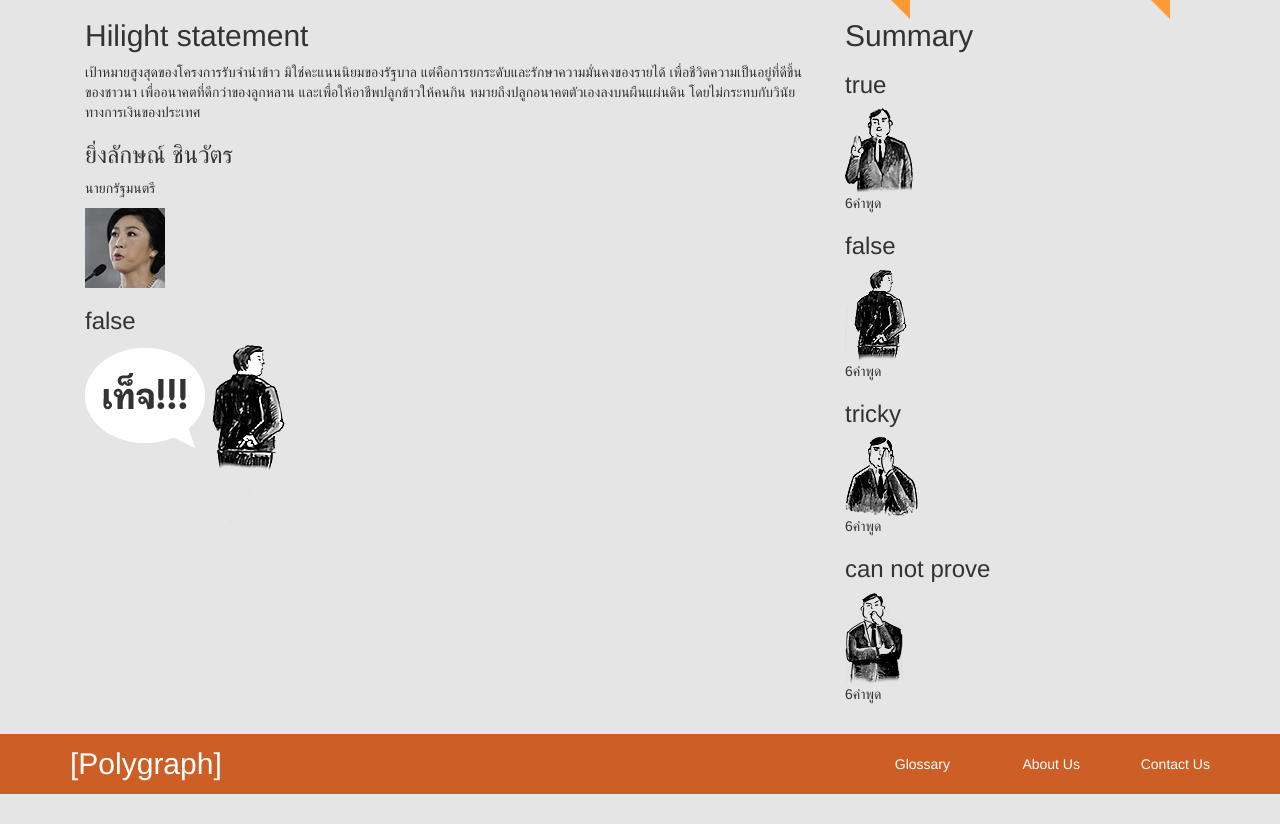
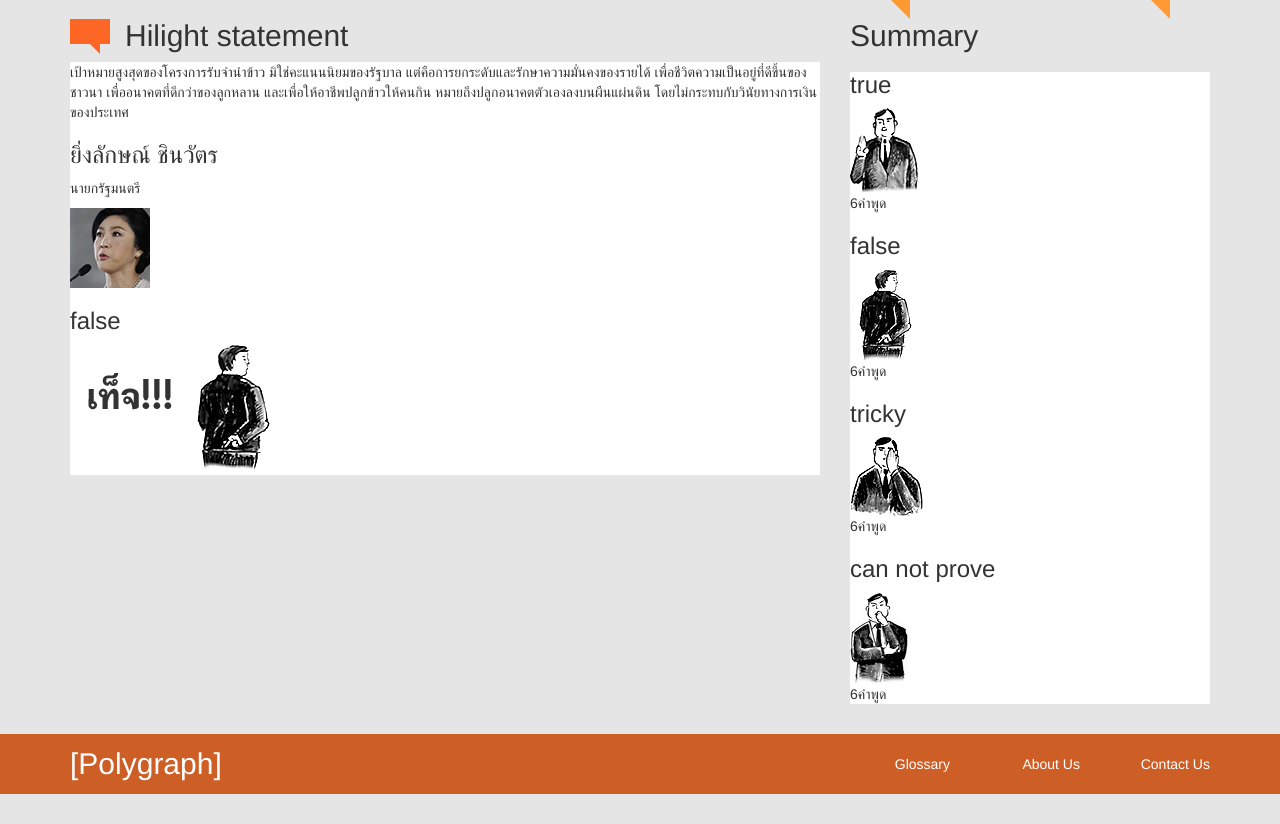
Before and after one commit to opendream/polygraph, a Django app: page / in a window 1280 px wide. Shown: the part 61-885 px from the top of the page. Run offline with Django 3.2, Linux system fonts and the light colour scheme; parts of the project's set-up code (start-up, migrations or seed data) failed here and were passed over; some libraries are stand-ins or nearby versions.

Commit message:
home page style

```diff
--- a/static/css/sass/style.scss
+++ b/static/css/sass/style.scss
@@ -1,4 +1,13 @@
 @import "compass/css3/box-sizing";
+
+$color1 : #cd5e26; // base orange
+$color2 : #ff9933; // hover orange
+$color3 : #a34b21; // border orange
+$color4 : #fe6625; // bright orange
+$color5 : #4C0000; // text hover
+$color6 : #7f5d3d; // text brown
+$color7 : #333333; // text normal
+
 
 h1, h2, h3, h4, h5, h6,
 p {
@@ -19,9 +28,6 @@ body {
 .navbar-default {
 	background-color: #cd5e26;
 	height: 61px;
-	// .container-fluid {
-	// 	max-width: 1170px;
-	// }
 	.navbar-toggle {
 		border: none;
 		&:hover { background-color: #ff9933; }
@@ -40,8 +46,6 @@ body {
 		span { font-size: 14px; margin-left: 1em; line-height: 1em; }
 	}
 	.navbar-nav {
-		// margin: 0 -15px;
-		margin: 0;
 		border-left: 1px solid #a34b21;
 		&.navbar-right:last-child {	margin-right: 0;}
 		&>li { position: relative; }
@@ -164,14 +168,32 @@ input + .errors{
   border-top-right-radius: 0;
 }
 
-// .block {
-// 	background-color: #FFF;
-// }
+.block {
+	background-color: #FFF;
+}
+h2 .dialog-ic {
+	position: relative;
+	display: block;
+	float: left;
+	margin-right: 0.5em;
+	width: 40px;
+	height: 25px;
+	background-color: #fe6625;
+	&:after {
+		border-color: #fe6625 #fe6625 transparent transparent ;
+		border-width: 5px;
+		border-style: solid;
+		content: "";
+		display: inline-block;
+		position: absolute;
+		bottom: -10px;
+		left: 50%;
+	}
+}
 
 footer {
 	background-color: #cd5e26;
 	* {color: #FFF; line-height: 60px;}
-	// .container-fluid { max-width: 1170px; }
 	.footer-logo { font-size: 30px; }
 	.footer-menu {
 		div {
--- a/static/css/stylesheets/style.css
+++ b/static/css/stylesheets/style.css
@@ -1,80 +1,79 @@
-/* line 4, ../sass/style.scss */
+/* line 13, ../sass/style.scss */
 h1, h2, h3, h4, h5, h6,
 p {
   color: #333;
 }
 
-/* line 8, ../sass/style.scss */
+/* line 17, ../sass/style.scss */
 body {
   padding-top: 60px;
   background-color: #E5E5E5;
 }
 
-/* line 12, ../sass/style.scss */
+/* line 21, ../sass/style.scss */
 .container {
   margin-bottom: 30px;
 }
 
-/* line 13, ../sass/style.scss */
+/* line 22, ../sass/style.scss */
 .content-thin {
   max-width: 500px;
   padding: 15px;
   margin: 0 auto;
 }
 
-/* line 19, ../sass/style.scss */
+/* line 28, ../sass/style.scss */
 .navbar-default {
   background-color: #cd5e26;
   height: 61px;
 }
-/* line 25, ../sass/style.scss */
+/* line 31, ../sass/style.scss */
 .navbar-default .navbar-toggle {
   border: none;
 }
-/* line 27, ../sass/style.scss */
+/* line 33, ../sass/style.scss */
 .navbar-default .navbar-toggle:hover {
   background-color: #ff9933;
 }
-/* line 28, ../sass/style.scss */
+/* line 34, ../sass/style.scss */
 .navbar-default .navbar-toggle .icon-bar {
   background-color: #FFF;
   width: 30px;
   height: 5px;
   border-radius: 5px;
 }
-/* line 35, ../sass/style.scss */
+/* line 41, ../sass/style.scss */
 .navbar-default .navbar-collapse {
   border: none;
 }
-/* line 36, ../sass/style.scss */
+/* line 42, ../sass/style.scss */
 .navbar-default .navbar-header a {
   color: #FFF;
   font-size: inherit;
 }
-/* line 39, ../sass/style.scss */
+/* line 45, ../sass/style.scss */
 .navbar-default .navbar-header a:hover {
   color: #FFF;
 }
-/* line 40, ../sass/style.scss */
+/* line 46, ../sass/style.scss */
 .navbar-default .navbar-header a span {
   font-size: 14px;
   margin-left: 1em;
   line-height: 1em;
 }
-/* line 42, ../sass/style.scss */
+/* line 48, ../sass/style.scss */
 .navbar-default .navbar-nav {
-  margin: 0;
   border-left: 1px solid #a34b21;
 }
-/* line 46, ../sass/style.scss */
+/* line 50, ../sass/style.scss */
 .navbar-default .navbar-nav.navbar-right:last-child {
   margin-right: 0;
 }
-/* line 47, ../sass/style.scss */
+/* line 51, ../sass/style.scss */
 .navbar-default .navbar-nav > li {
   position: relative;
 }
-/* line 48, ../sass/style.scss */
+/* line 52, ../sass/style.scss */
 .navbar-default .navbar-nav > li > a {
   color: #FFF;
   border-right: 1px solid #a34b21;
@@ -82,16 +81,16 @@ body {
   padding-bottom: 20px;
   font-weight: bold;
 }
-/* line 54, ../sass/style.scss */
+/* line 58, ../sass/style.scss */
 .navbar-default .navbar-nav > li > a:hover {
   color: #4C0000;
 }
-/* line 58, ../sass/style.scss */
+/* line 62, ../sass/style.scss */
 .navbar-default .navbar-nav > .active > a, .navbar-default .navbar-nav > .active > a:hover {
   color: #4C0000;
   background-color: #ff9933;
 }
-/* line 63, ../sass/style.scss */
+/* line 67, ../sass/style.scss */
 .navbar-default .navbar-nav > li.active:after {
   border-color: #ff9933 #ff9933 transparent transparent;
   border-width: 10px;
@@ -103,106 +102,106 @@ body {
   left: 50%;
   margin-left: -10px;
 }
-/* line 75, ../sass/style.scss */
+/* line 79, ../sass/style.scss */
 .navbar-default .sec-menu {
   display: none;
 }
 
 @media (max-width: 767px) {
-  /* line 78, ../sass/style.scss */
+  /* line 82, ../sass/style.scss */
   .navbar-default {
     padding-bottom: 5em;
   }
-  /* line 80, ../sass/style.scss */
+  /* line 84, ../sass/style.scss */
   .navbar-default .navbar-nav {
     border: none;
   }
-  /* line 82, ../sass/style.scss */
+  /* line 86, ../sass/style.scss */
   .navbar-default .navbar-nav.navbar-right:last-child {
     margin-right: -15px;
   }
-  /* line 83, ../sass/style.scss */
+  /* line 87, ../sass/style.scss */
   .navbar-default .navbar-nav > li > a {
     color: #4C0000;
     background-color: #ff9933;
     border-bottom: 1px solid #d3722b;
     border-right: none;
   }
-  /* line 88, ../sass/style.scss */
+  /* line 92, ../sass/style.scss */
   .navbar-default .navbar-nav > li > a:hover {
     background-color: #cd5e26;
   }
-  /* line 91, ../sass/style.scss */
+  /* line 95, ../sass/style.scss */
   .navbar-default .navbar-nav > .active > a, .navbar-default .navbar-nav > .active > a:hover {
     color: #4C0000;
     background-color: #cd5e26;
   }
-  /* line 95, ../sass/style.scss */
+  /* line 99, ../sass/style.scss */
   .navbar-default .navbar-nav > li.active:after {
     display: none;
   }
-  /* line 99, ../sass/style.scss */
+  /* line 103, ../sass/style.scss */
   .navbar-default .navbar-collapse {
     max-height: 100%;
   }
-  /* line 100, ../sass/style.scss */
+  /* line 104, ../sass/style.scss */
   .navbar-default .sec-menu {
     display: block;
   }
-  /* line 102, ../sass/style.scss */
+  /* line 106, ../sass/style.scss */
   .navbar-default .sec-menu > li > a {
     border-bottom: none;
     padding-top: 10px;
     padding-bottom: 10px;
   }
-  /* line 106, ../sass/style.scss */
+  /* line 110, ../sass/style.scss */
   .navbar-default .sec-menu > li > a:hover {
     background-color: #ff9933;
     text-decoration: underline;
   }
-  /* line 109, ../sass/style.scss */
+  /* line 113, ../sass/style.scss */
   .navbar-default .sec-menu > .active > a, .navbar-default .sec-menu > .active > a:hover {
     text-decoration: underline;
     background-color: #ff9933;
   }
 }
-/* line 116, ../sass/style.scss */
+/* line 120, ../sass/style.scss */
 .btn-primary {
   color: #FFF;
   background-color: #fe6625;
   border: none;
 }
-/* line 120, ../sass/style.scss */
+/* line 124, ../sass/style.scss */
 .btn-primary:hover {
   background-color: #cd5e26;
 }
 
-/* line 125, ../sass/style.scss */
+/* line 129, ../sass/style.scss */
 section.container {
   min-height: 500px;
 }
 
-/* line 127, ../sass/style.scss */
+/* line 131, ../sass/style.scss */
 .navbar {
   background-color: #cd5e26;
 }
 
-/* line 131, ../sass/style.scss */
+/* line 135, ../sass/style.scss */
 .navbar-header h1 {
   margin: 0;
 }
 
-/* line 133, ../sass/style.scss */
+/* line 137, ../sass/style.scss */
 .form-action {
   margin-top: 10px;
   margin-bottom: 10px;
 }
 
-/* line 139, ../sass/style.scss */
+/* line 143, ../sass/style.scss */
 .form-normal .checkbox {
   font-weight: normal;
 }
-/* line 142, ../sass/style.scss */
+/* line 146, ../sass/style.scss */
 .form-normal .form-control {
   position: relative;
   height: auto;
@@ -212,25 +211,25 @@ section.container {
   padding: 10px;
   font-size: 16px;
 }
-/* line 148, ../sass/style.scss */
+/* line 152, ../sass/style.scss */
 .form-normal .form-control:focus {
   z-index: 2;
 }
 
-/* line 152, ../sass/style.scss */
+/* line 156, ../sass/style.scss */
 input.first {
   margin-bottom: -1px;
   border-bottom-right-radius: 0;
   border-bottom-left-radius: 0;
 }
 
-/* line 157, ../sass/style.scss */
+/* line 161, ../sass/style.scss */
 input.middle {
   margin-bottom: -1px;
   border-radius: 0;
 }
 
-/* line 162, ../sass/style.scss */
+/* line 166, ../sass/style.scss */
 input.last,
 input + .errors {
   border-top-left-radius: 0;
@@ -238,29 +237,56 @@ input + .errors {
 }
 
 /* line 171, ../sass/style.scss */
+.block {
+  background-color: #FFF;
+}
+
+/* line 174, ../sass/style.scss */
+h2 .dialog-ic {
+  position: relative;
+  display: block;
+  float: left;
+  margin-right: 0.5em;
+  width: 40px;
+  height: 25px;
+  background-color: #fe6625;
+}
+/* line 182, ../sass/style.scss */
+h2 .dialog-ic:after {
+  border-color: #fe6625 #fe6625 transparent transparent;
+  border-width: 5px;
+  border-style: solid;
+  content: "";
+  display: inline-block;
+  position: absolute;
+  bottom: -10px;
+  left: 50%;
+}
+
+/* line 194, ../sass/style.scss */
 footer {
   background-color: #cd5e26;
 }
-/* line 173, ../sass/style.scss */
+/* line 196, ../sass/style.scss */
 footer * {
   color: #FFF;
   line-height: 60px;
 }
-/* line 175, ../sass/style.scss */
+/* line 197, ../sass/style.scss */
 footer .footer-logo {
   font-size: 30px;
 }
-/* line 177, ../sass/style.scss */
+/* line 199, ../sass/style.scss */
 footer .footer-menu div {
   text-align: right;
 }
-/* line 179, ../sass/style.scss */
+/* line 201, ../sass/style.scss */
 footer .footer-menu div a:hover {
   color: #4C0000;
 }
 
 @media (max-width: 767px) {
-  /* line 186, ../sass/style.scss */
+  /* line 208, ../sass/style.scss */
   footer .footer-menu div {
     text-align: left;
   }
--- a/templates/domain/domain_home.html
+++ b/templates/domain/domain_home.html
@@ -3,11 +3,10 @@
 
 {% block content %}
 
-<div class="container-fluid">
 <div class="row">
-		<article class="col-lg-8" >
+	<article class="col-md-8" >
 		<header>
-				<h2>Hilight statement</h2>
+			<h2><span class="dialog-ic"></span>Hilight statement</h2>
 		</header>
 		<div class="block">
 			<blockqoute>
@@ -26,38 +25,37 @@
 			</div>
 		</div>
 	</article>
-		<article class="block col-lg-4" >
+	<article class="col-md-4" >
 		<header>
 			<h2>Summary</h2>
 		</header>
+		<div class="block">
 			<div>
 				<h3>true</h3>
-				<img src="/static/css/images/true-sm.png" />
+				<img src="/static/css/images/true-sm.png" alt="true image small" />
 				<div class="amount-bar"><div class=""></div></div>
 				<div class="amount-num">6<span>คำพูด</span</div>
 			</div>
 			<div>
 				<h3>false</h3>
-				<img src="/static/css/images/false-sm.png" />
+				<img src="/static/css/images/false-sm.png" alt="false image small" />
 				<div class="amount-bar"><div></div></div>
 				<div class="amount-num">6<span>คำพูด</span</div>
 			</div>
 			<div>
 				<h3>tricky</h3>
-				<img src="/static/css/images/tricky-sm.png" />
+				<img src="/static/css/images/tricky-sm.png" alt="tricky image small" />
 				<div class="amount-bar"><div></div></div>
 				<div class="amount-num">6<span>คำพูด</span</div>
 			</div>
 			<div>
 				<h3>can not prove</h3>
-				<img src="/static/css//images/cant-prove-sm.png" />
+				<img src="/static/css//images/cant-prove-sm.png" alt="can not prove image small" />
 				<div class="amount-bar"><div></div></div>
 				<div class="amount-num">6<span>คำพูด</span</div>
 			</div>
+		</div>
 	</article>
 </div>
-</div>
-
-
 
 {% endblock %}
```
Also changed, not shown: static/css/images/false-md.png, static/css/images/h3-ic-color.png (added). Lines whose indentation alone changed are shown as unchanged.
